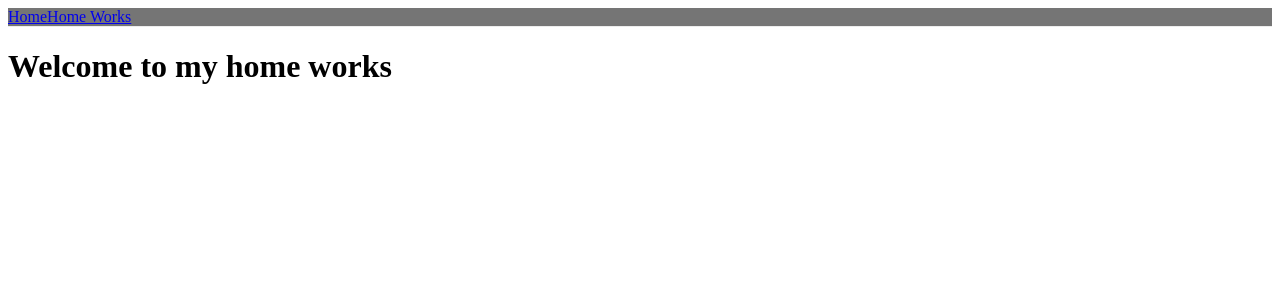
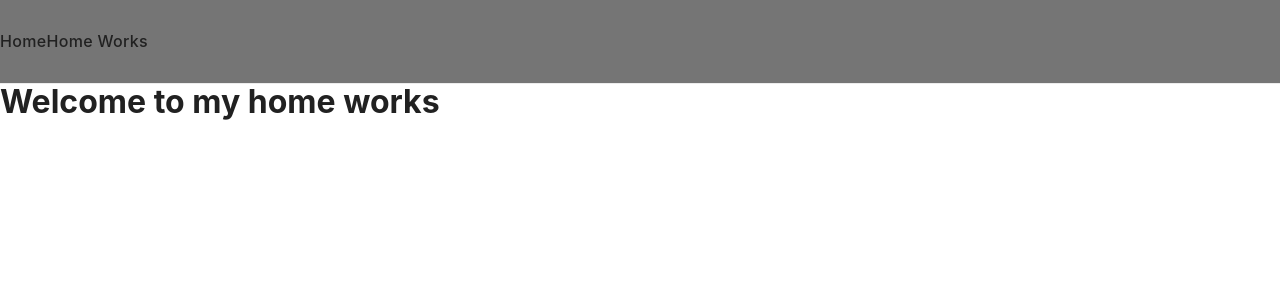
Before and after one commit to VitaliiKovalenko88/hw-react1, a React (Create React App) app: page / in a window 1280 px wide. Shown: the top 300 px of the page. Built offline with nearby package versions, Linux system fonts and the light colour scheme.

Commit message:
add style for header

```diff
--- a/src/index.styled.js
+++ b/src/index.styled.js
@@ -1,3 +1,52 @@
 import { createGlobalStyle } from "styled-components";
+import normalize from "styled-normalize";
 
-export const GlobalStyle = createGlobalStyle``;
+export const GlobalStyle = createGlobalStyle`
+${normalize};
+
+
+body {
+  margin: 0;
+  font-family: -apple-system, BlinkMacSystemFont, 'Segoe UI', Roboto,
+    Oxygen-Sans, Ubuntu, Cantarell, 'Helvetica Neue', sans-serif;
+  color: #212121;
+  background-color: #fff;
+  -webkit-font-smoothing: antialiased;
+  -moz-osx-font-smoothing: grayscale;
+}
+
+img {
+  display: block;
+  max-width: 100%;
+  height: auto;
+}
+
+button {
+  display: inline-block;
+  cursor: pointer;
+  font-style: inherit;
+}
+
+ul,
+ol {
+  list-style: none;
+  margin: 0px;
+  padding: 0px;
+}
+
+a {
+  text-decoration: none;
+  margin: 0px;
+  padding: 0px;
+}
+
+h1,
+h2,
+h3,
+h4,
+h5,
+h6 {
+  margin: 0px;
+  padding: 0px;
+}
+`;
--- a/src/pages/Header/Header.js
+++ b/src/pages/Header/Header.js
@@ -1,12 +1,12 @@
-import { NavLink } from "react-router-dom";
-import { Header, Navigation } from "./Header.styled";
+
+import { Header, Link, Navigation } from "./Header.styled";
 
 export const HeaderApp = () => {
   return (
     <Header>
       <Navigation>
-        <NavLink to="/">Home</NavLink>
-        <NavLink to="/homeWorks">Home Works</NavLink>
+        <Link to="/">Home</Link>
+        <Link to="/homeWorks">Home Works</Link>
       </Navigation>
     </Header>
   );
--- a/src/pages/Header/Header.styled.js
+++ b/src/pages/Header/Header.styled.js
@@ -1,4 +1,5 @@
 import styled from "styled-components";
+import { NavLink } from "react-router-dom";
 
 export const Header = styled.header`
 background-color: #757575;
@@ -9,3 +10,17 @@ export const Navigation = styled.nav`
 display: flex;
 align-items: center;
 `;
+
+export const Link = styled(NavLink)`
+  display: flex;
+  padding-top: 32px;
+  padding-bottom: 32px;
+  transition-property: color;
+  transition-duration: 250ms;
+  transition-timing-function: cubic-bezier(0.4, 0, 0.2, 1);
+  color: #212121;
+  font-weight: 500;
+  font-size: 16px;
+  line-height: 1.17;
+  letter-spacing: 0.02em;
+`;
```
